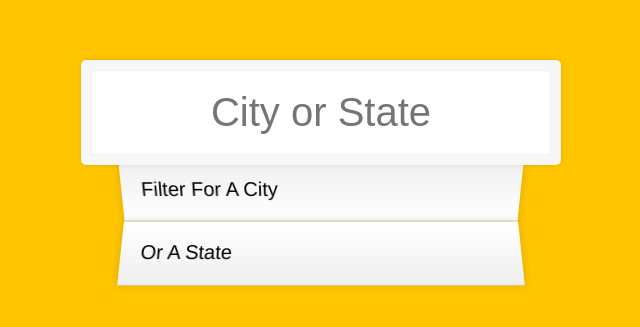
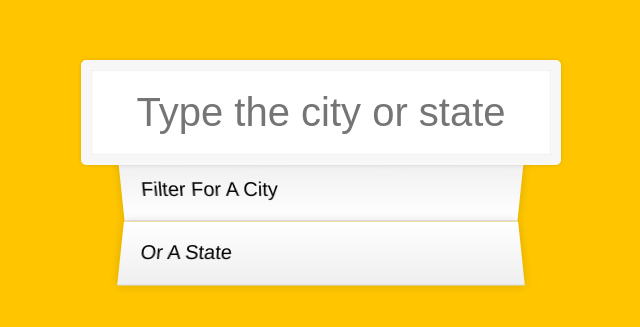
Before and after one commit to v-natalia/js-30, a Jekyll site: the page built from my_collections/_days/day6.html, in a window 1280 px wide. Shown: the top 327 px of the page, without its empty margins (319-959 px from the left). Built offline with Jekyll 4.4.1, drawn with Linux system fonts in a browser that asks for light colours.

Commit message:
modif in title

```diff
--- a/my_collections/_days/day6.html
+++ b/my_collections/_days/day6.html
@@ -13,7 +13,7 @@ description: search AJAX
 <body>
 
   <form class="search-form">
-    <input type="text" class="search" placeholder="City or State">
+    <input type="text" class="search" placeholder="Type the city or state">
     <ul class="suggestions">
       <li>Filter for a city</li>
       <li>or a state</li>
```
Also changed, not shown: other parts of my_collections/_days/day6.html (+1 -1 lines).
